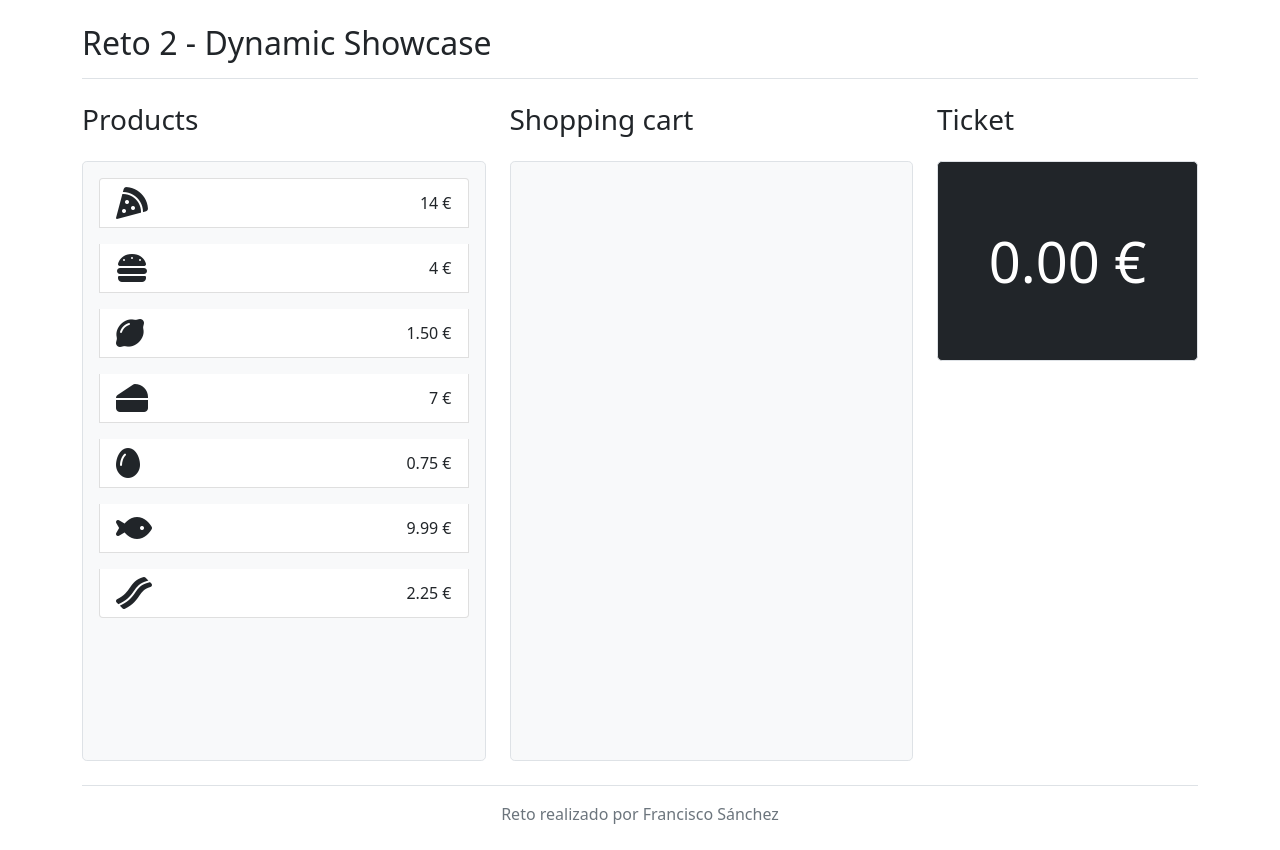
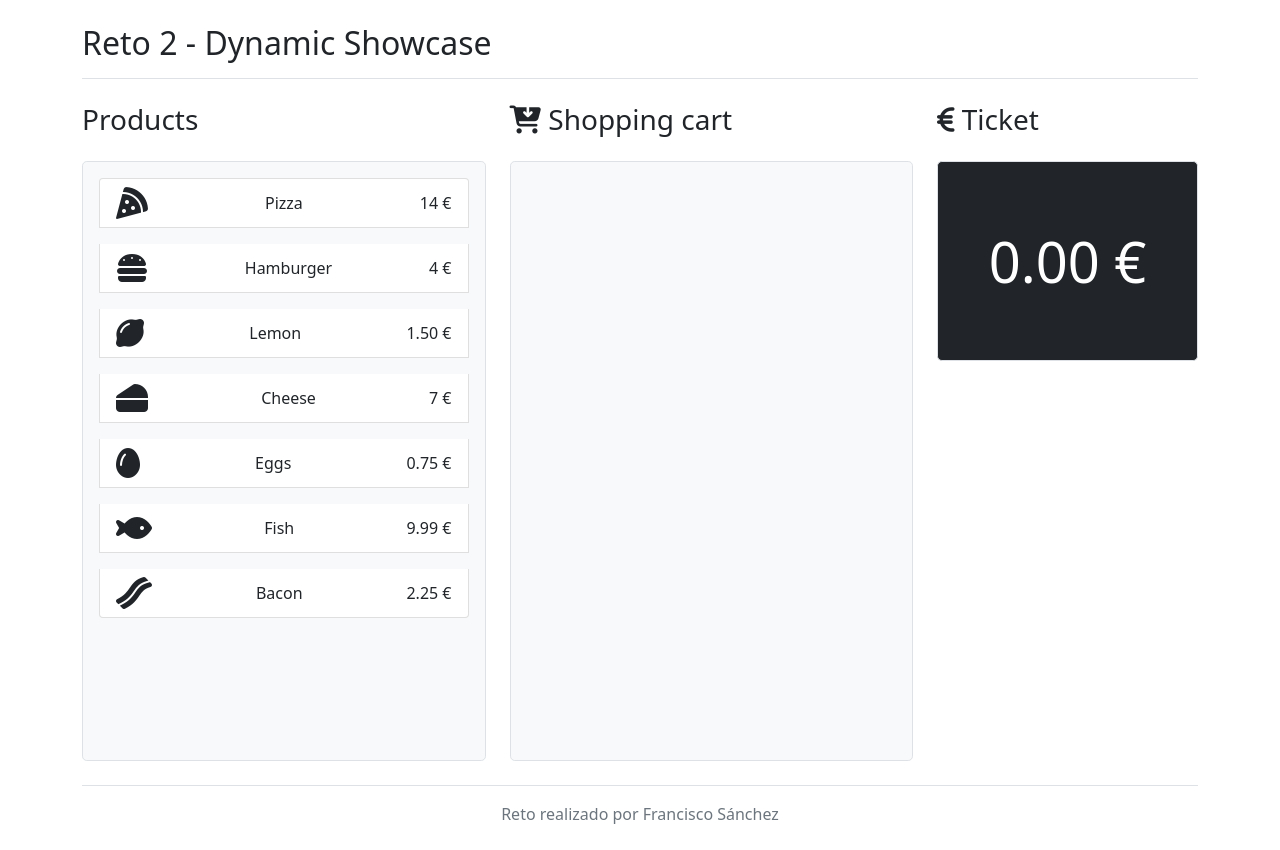
Before and after one commit to fsanchez87/BTC_Reto2, a plain HTML site: page index.html in a window 1280 px wide. Drawn offline with nearby package versions, Linux system fonts and the light colour scheme.

Commit message:
edit icons

```diff
--- a/index.html
+++ b/index.html
@@ -34,34 +34,34 @@
                         <div id="products" class="products mt-4 p-3 bg-light border rounded-3" ondrop="drop(event)"
                         ondragover="allowDrop(event)">
 
-                            <ul class="products__list list-group">
+                            <ul class="products__list list-group ">
                                 <li id="product-1"
                                     class="products__item list-group-item d-flex justify-content-between align-items-center"
-                                    data-price="14.00" draggable="true" ondragstart="drag(event)"><i class="fas fa-pizza-slice fa-2x" aria-hidden="true"></i><span>14
+                                    data-price="14.00" draggable="true" ondragstart="drag(event)"><i class="fas fa-pizza-slice fa-2x" aria-hidden="true"></i>Pizza<span>14
                                         €</span></li>
                                 <li id="product-2"
                                     class="products__item list-group-item d-flex justify-content-between align-items-center"
-                                    data-price="4.00" draggable="true" ondragstart="drag(event)"><i class="fas fa-hamburger fa-2x" aria-hidden="true"></i><span>4
+                                    data-price="4.00" draggable="true" ondragstart="drag(event)"><i class="fas fa-hamburger fa-2x" aria-hidden="true"></i>Hamburger<span>4
                                         €</span></li>
                                 <li id="product-3"
                                     class="products__item list-group-item d-flex justify-content-between align-items-center"
-                                    data-price="1.50" draggable="true" ondragstart="drag(event)"><i class="fas fa-lemon fa-2x" aria-hidden="true"></i><span>1.50
+                                    data-price="1.50" draggable="true" ondragstart="drag(event)"><i class="fas fa-lemon fa-2x" aria-hidden="true"></i>Lemon<span>1.50
                                         €</span></li>
                                 <li id="product-4"
                                     class="products__item list-group-item d-flex justify-content-between align-items-center"
-                                    data-price="7.00" draggable="true" ondragstart="drag(event)"><i class="fas fa-cheese fa-2x"> </i><span>7
+                                    data-price="7.00" draggable="true" ondragstart="drag(event)"><i class="fas fa-cheese fa-2x"></i>Cheese<span>7
                                         €</span></li>
                                 <li id="product-5"
                                     class="products__item list-group-item d-flex justify-content-between align-items-center"
-                                    data-price="0.75" draggable="true" ondragstart="drag(event)"><i class="fas fa-egg fa-2x" aria-hidden="true"></i><span>0.75
+                                    data-price="0.75" draggable="true" ondragstart="drag(event)"><i class="fas fa-egg fa-2x" aria-hidden="true"></i>Eggs<span>0.75
                                         €</span></li>
                                 <li id="product-6"
                                     class="products__item list-group-item d-flex justify-content-between align-items-center"
-                                    data-price="9.99" draggable="true" ondragstart="drag(event)"><i class="fas fa-fish fa-2x" aria-hidden="true"></i><span>9.99
+                                    data-price="9.99" draggable="true" ondragstart="drag(event)"><i class="fas fa-fish fa-2x" aria-hidden="true"></i>Fish<span>9.99
                                         €</span></li>
                                 <li id="product-7"
                                     class="products__item list-group-item d-flex justify-content-between align-items-center"
-                                    data-price="2.25" draggable="true" ondragstart="drag(event)"><i class="fas fa-bacon fa-2x" aria-hidden="true"></i><span>2.25
+                                    data-price="2.25" draggable="true" ondragstart="drag(event)"><i class="fas fa-bacon fa-2x" aria-hidden="true"></i>Bacon<span>2.25
                                         €</span></li>
 
                             </ul>
@@ -70,10 +70,13 @@
 
                     <!-- Shopping cart -->
                     <div class="col-md-6 ">
-                        <h3>Shopping cart</h3>
+
+                        <h3><i class="fas fa-cart-arrow-down"></i> Shopping cart</h3>
                         <div id="cart" class="cart mt-4 p-3 bg-light border rounded-3" ondrop="drop(event)"
                             ondragover="allowDrop(event)">
-                            <ul class="cart__list list-group h-100"></ul>
+                            <ul class="cart__list list-group h-100">
+
+                            </ul>
                         </div>
                     </div>
 
@@ -82,7 +85,7 @@
 
             <!-- Ticket -->
             <div class="col-md-3 ">
-                <h3>Ticket</h3>
+                <h3><i class="fas fa-euro-sign"></i> Ticket</h3>
                 <div id="ticket" class="ticket mt-4 p-3 text-white bg-dark border rounded-3">
                     <span class="ticket__total">0.00 €</span>
                 </div>
```
